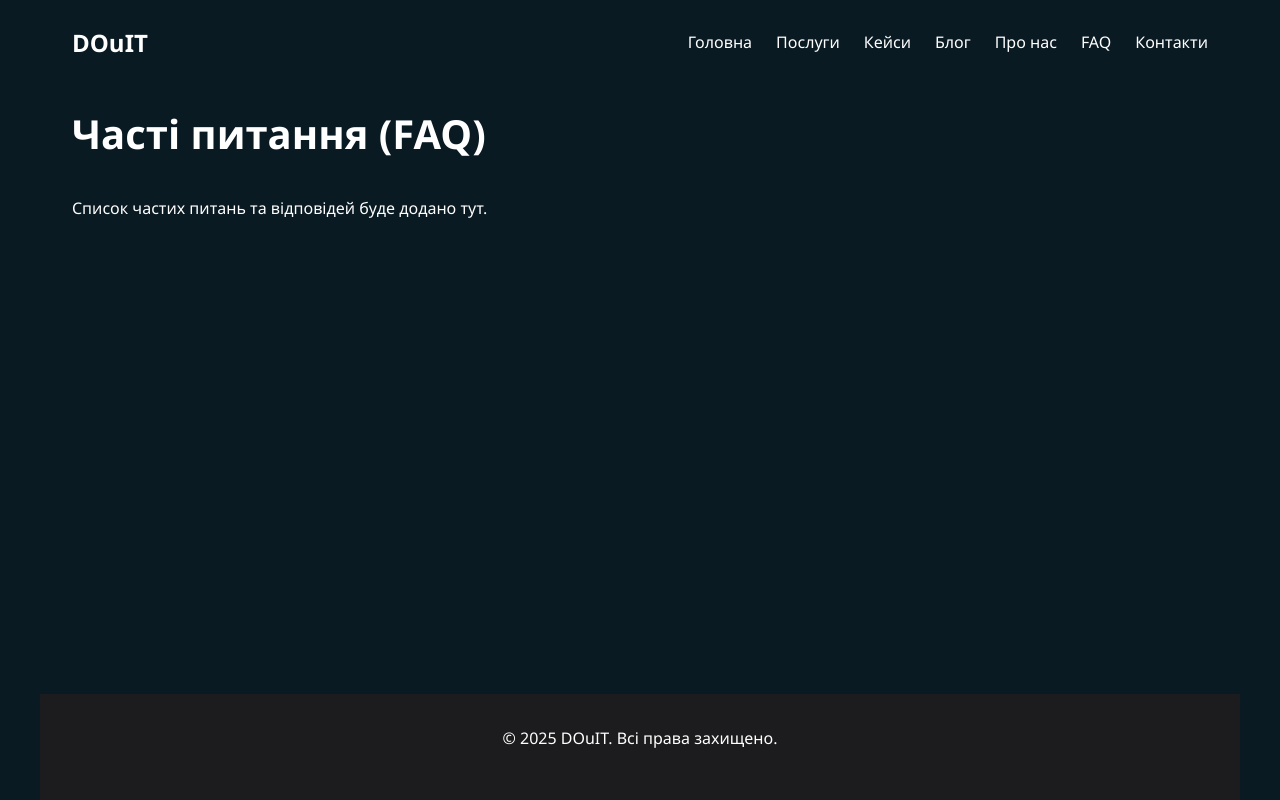
After one commit to Sophie-sd/douit_site, a Django app: template core/templates/faq.html in a window 1280 px wide. The commit adds this page. Run offline with Django 4.2, Linux system fonts and the light colour scheme; the template is opened without the code that fills it, so the values that code supplies are empty.

Commit message:
feat: Setup basic structure, templates, and styles

```diff
--- a/config/settings.py
+++ b/config/settings.py
@@ -70,7 +70,6 @@ TEMPLATES = [
 ]
 
 STATICFILES_DIRS = [BASE_DIR / "core/static"]
-STATIC_URL = '/static/'
 
 WSGI_APPLICATION = 'config.wsgi.application'
 
--- a/core/static/css/style.css
+++ b/core/static/css/style.css
@@ -0,0 +1,213 @@
+:root {
+    --color-accent:     #00BBD4;   /* Бірюзовий */
+    --color-bg:         #0A1A23;   /* Темний фон */
+    --color-text:       #FFFFFF;   /* Білий */
+    --color-graphite:   #1C1C1E;   /* Графітовий */
+    --color-soft:       #F5E9DA;   /* Пісочний / Теплий акцент */
+
+    /* TODO: Додати змінні для шрифтів, якщо потрібно */
+    --font-main: 'Segoe UI', 'Inter', system-ui, sans-serif; /* Приклад */
+    --base-font-size: 16px;
+    --base-line-height: 1.6;
+}
+
+/* Basic Reset */
+*,
+*::before,
+*::after {
+    box-sizing: border-box;
+    margin: 0;
+    padding: 0;
+}
+
+html {
+    scroll-behavior: smooth; /* Плавний скрол */
+}
+
+body {
+    font-family: var(--font-main);
+    font-size: var(--base-font-size);
+    line-height: var(--base-line-height);
+    color: var(--color-text);
+    background-color: var(--color-bg);
+    min-height: 100vh;
+    display: flex;
+    flex-direction: column;
+}
+
+/* Basic Typography */
+h1, h2, h3, h4, h5, h6 {
+    margin-bottom: 0.75em;
+    font-weight: bold;
+    /* TODO: Налаштувати розміри заголовків */
+}
+
+h1 {
+    font-size: 2.5rem; /* Приклад */
+}
+
+h2 {
+    font-size: 2rem; /* Приклад */
+}
+
+p {
+    margin-bottom: 1em;
+}
+
+a {
+    color: var(--color-accent);
+    text-decoration: none;
+    transition: color 0.3s ease;
+}
+
+a:hover,
+a:focus {
+    color: var(--color-soft);
+    /* TODO: Додати кращий стиль для hover/focus посилань */
+}
+
+/* Layout Structure */
+header,
+main,
+footer {
+    width: 100%;
+    max-width: 1200px; /* Або інше значення для обмеження ширини контенту */
+    margin-left: auto;
+    margin-right: auto;
+    padding: 1rem 2rem; /* Базові відступи з боків */
+    /* TODO: Налаштувати відступи та max-width */
+}
+
+main {
+    flex-grow: 1; /* Дозволяє main зайняти весь доступний простір між header і footer */
+}
+
+/* --- Header & Navigation --- */
+header {
+    display: flex;
+    justify-content: space-between;
+    align-items: center;
+    padding-top: 1.5rem;
+    padding-bottom: 1.5rem;
+    /* TODO: Додати фон, тінь, фіксацію, якщо потрібно */
+}
+
+header .logo {
+    font-size: 1.5rem;
+    font-weight: bold;
+    color: var(--color-text); /* Логотип білий */
+}
+
+nav ul {
+    list-style: none;
+    display: flex;
+    gap: 1.5rem; /* Відстань між пунктами меню */
+}
+
+nav a {
+    color: var(--color-text);
+    font-weight: 500;
+    padding: 0.5rem 0;
+    position: relative;
+    /* TODO: Додати стиль для активного пункту меню */
+}
+
+nav a::after {
+    content: '';
+    position: absolute;
+    bottom: 0;
+    left: 0;
+    width: 0;
+    height: 2px;
+    background-color: var(--color-accent);
+    transition: width 0.3s ease;
+}
+
+nav a:hover::after,
+nav a:focus::after {
+    width: 100%;
+}
+
+/* --- Footer --- */
+footer {
+    text-align: center;
+    padding-top: 2rem;
+    padding-bottom: 2rem;
+    margin-top: auto; /* Притискає футер до низу */
+    background-color: var(--color-graphite); /* Приклад фону для футера */
+    /* TODO: Додати більше контенту та стилів для футера */
+}
+
+/* --- Buttons --- */
+.button,
+.cta-button {
+    display: inline-block;
+    padding: 12px 24px;
+    border: none;
+    border-radius: 12px;
+    font-size: 1rem;
+    font-weight: bold;
+    text-align: center;
+    cursor: pointer;
+    transition: background-color 0.3s ease, transform 0.2s ease;
+    background-color: var(--color-accent);
+    color: var(--color-text);
+}
+
+.button:hover,
+.cta-button:hover {
+    background-color: #0097A7; /* Трохи темніший бірюзовий */
+    transform: translateY(-2px);
+}
+
+/* --- Sections --- */
+/* Базовий клас для всіх секцій */
+section {
+    padding: 60px 0; /* Вертикальні відступи між секціями */
+}
+
+/* Додаткові класи для секцій з `home.html` (поки порожні) */
+.hero {
+    /* TODO: Стилі для Hero блоку */
+    text-align: center; /* Приклад */
+}
+
+.benefits {
+    /* TODO: Стилі для секції переваг */
+}
+
+.benefits-grid {
+    display: grid;
+    grid-template-columns: repeat(auto-fit, minmax(250px, 1fr));
+    gap: 2rem;
+    /* TODO: Додати стилі для елементів сітки */
+}
+
+.services-overview {
+     /* TODO: Стилі для секції послуг */
+}
+
+.services-grid {
+    display: grid;
+    grid-template-columns: repeat(auto-fit, minmax(280px, 1fr));
+    gap: 2rem;
+     /* TODO: Додати стилі для елементів сітки */
+}
+
+.cases-preview {
+     /* TODO: Стилі для секції кейсів */
+}
+
+.cases-grid {
+    display: grid;
+    grid-template-columns: repeat(auto-fit, minmax(300px, 1fr));
+    gap: 2rem;
+     /* TODO: Додати стилі для елементів сітки */
+}
+
+.cta {
+     /* TODO: Стилі для CTA секції */
+     text-align: center;
+     background-color: var(--color-graphite); /* Приклад фону */
+     border-radius: 16px;
+}
--- a/core/templates/base.html
+++ b/core/templates/base.html
@@ -1,12 +1,49 @@
+{% load static %}
 <!DOCTYPE html>
 <html lang="uk">
 <head>
   <meta charset="UTF-8">
   <meta name="viewport" content="width=device-width, initial-scale=1.0">
-  <title>IT-рішення для бізнесу</title>
+  <title>DOuIT - {% block title %}IT-рішення для бізнесу{% endblock %}</title>
   <link rel="stylesheet" href="{% static 'css/style.css' %}">
+  {% block extra_head %}{% endblock %}
 </head>
 <body>
-  {% block content %}{% endblock %}
+
+  <!-- Header -->
+  <header>
+    <a href="{% url 'home' %}" class="logo">DOuIT</a>
+
+    <!-- Navigation -->
+    <nav>
+      <ul>
+        <li><a href="{% url 'home' %}">Головна</a></li>
+        <li><a href="{% url 'services' %}">Послуги</a></li>
+        <li><a href="{% url 'cases' %}">Кейси</a></li>
+        <li><a href="{% url 'blog' %}">Блог</a></li>
+        <li><a href="{% url 'about' %}">Про нас</a></li>
+        <li><a href="{% url 'faq' %}">FAQ</a></li>
+        <li><a href="{% url 'contacts' %}">Контакти</a></li>
+      </ul>
+    </nav>
+    <!-- End Navigation -->
+
+  </header>
+  <!-- End Header -->
+
+  <!-- Main Content -->
+  <main>
+    {% block content %}
+    {% endblock %}
+  </main>
+  <!-- End Main Content -->
+
+  <!-- Footer -->
+  <footer>
+    <p>&copy; {% now "Y" %} DOuIT. Всі права захищено.</p>
+  </footer>
+  <!-- End Footer -->
+
+  {% block extra_scripts %}{% endblock %}
 </body>
 </html>
--- /dev/null
+++ b/core/templates/faq.html
@@ -0,0 +1,12 @@
+{% extends "base.html" %}
+{% load static %}
+
+{% block title %}FAQ - Часті питання{% endblock %}
+
+{% block content %}
+    <!-- FAQ Content -->
+    <h1>Часті питання (FAQ)</h1>
+    <p>Список частих питань та відповідей буде додано тут.</p>
+    {# TODO: Додати список питань та відповідей, можливо згрупованих за темами #}
+    <!-- End FAQ Content -->
+{% endblock %}
--- a/core/urls.py
+++ b/core/urls.py
@@ -3,4 +3,10 @@ from . import views
 
 urlpatterns = [
     path('', views.home, name='home'),
+    path('services/', views.services, name='services'),
+    path('cases/', views.cases, name='cases'),
+    path('blog/', views.blog, name='blog'),
+    path('about/', views.about, name='about'),
+    path('faq/', views.faq, name='faq'),
+    path('contacts/', views.contacts, name='contacts'),
 ]
```
Also changed, not shown: core/templates/about.html (added, +12 -0 lines), core/templates/blog_list.html (added, +12 -0 lines), core/templates/cases.html (added, +12 -0 lines), core/templates/contacts.html (added, +12 -0 lines), core/templates/home.html (+61 -2 lines), core/templates/services.html (added, +12 -0 lines), core/views.py (+19 -0 lines).
